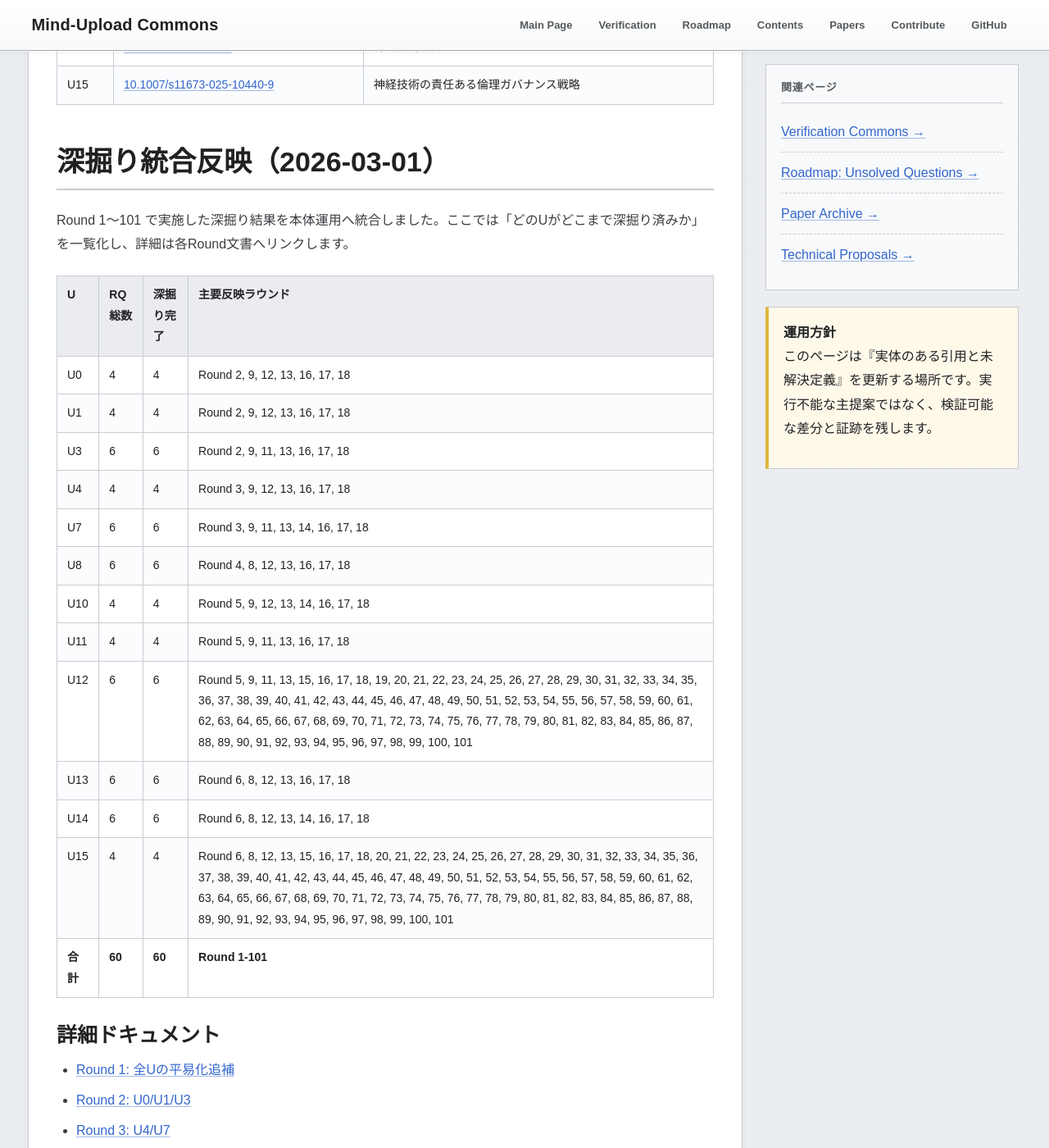
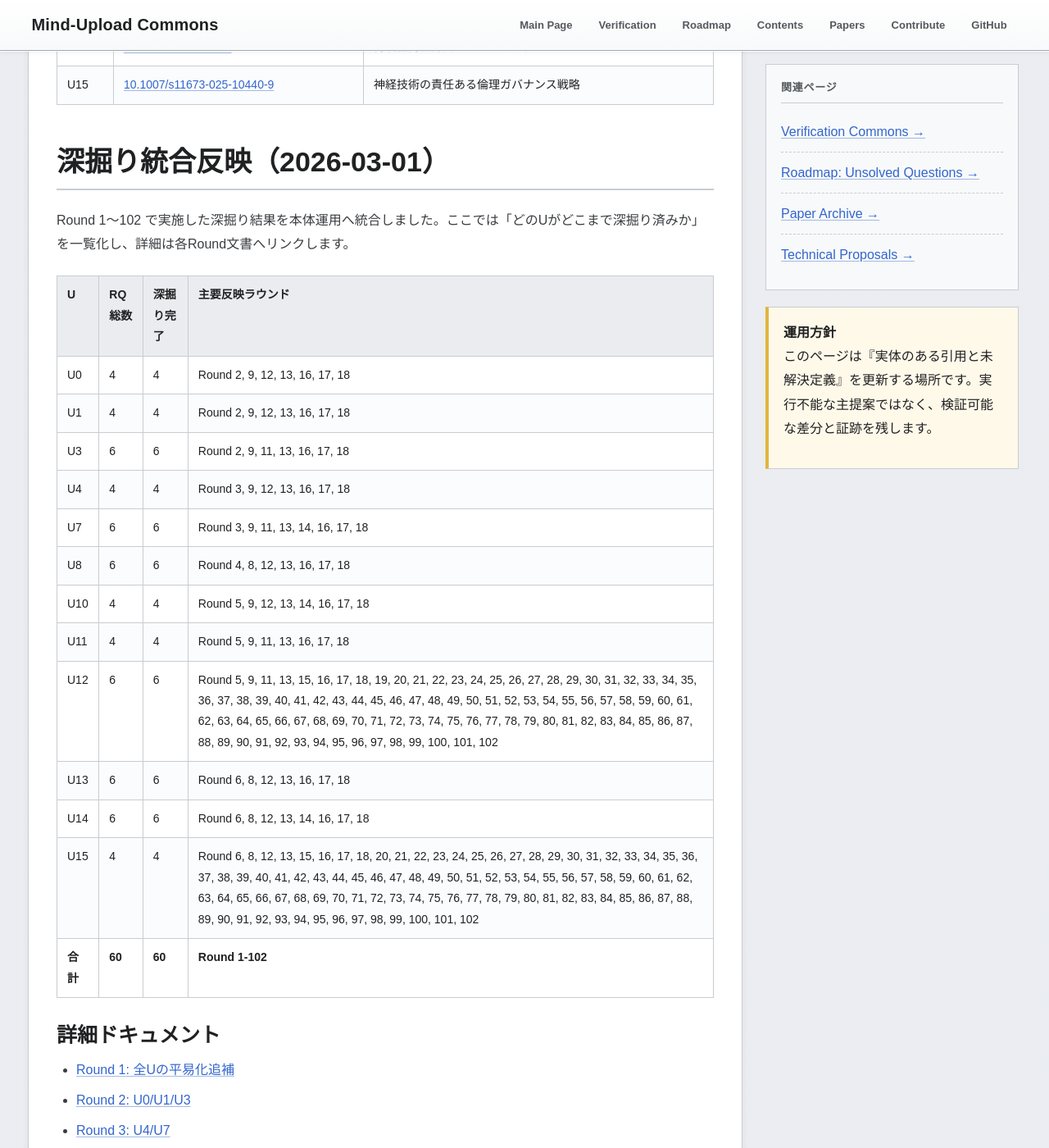
Before and after one commit to yasufumi-nakata/eegflow, a Jekyll site: the page built from research_harvest_50.md, in a window 1280 px wide and 1400 px high, scrolled down 6243 px. Shown: the whole window at 82% size. Built offline with Jekyll 4.4.1, drawn with Linux system fonts in a browser that asks for light colours; some of the changed text lies outside the part shown.

Commit message:
Add Round 102 follow-up reconnect reevaluation outcome ledger and reconnect gate

```diff
--- a/research_harvest_50.md
+++ b/research_harvest_50.md
@@ -156,7 +156,7 @@
 <section class="section" id="deepening-integration-20260301">
 <h2 class="section-title">深掘り統合反映（2026-03-01）</h2>
 <p>
-Round 1〜101 で実施した深掘り結果を本体運用へ統合しました。ここでは「どのUがどこまで深掘り済みか」を一覧化し、詳細は各Round文書へリンクします。
+Round 1〜102 で実施した深掘り結果を本体運用へ統合しました。ここでは「どのUがどこまで深掘り済みか」を一覧化し、詳細は各Round文書へリンクします。
 </p>
 <table class="data-table">
 <thead><tr><th>U</th><th>RQ総数</th><th>深掘り完了</th><th>主要反映ラウンド</th></tr></thead><tbody>
@@ -168,11 +168,11 @@
 <tr><td>U8</td><td>6</td><td>6</td><td>Round 4, 8, 12, 13, 16, 17, 18</td></tr>
 <tr><td>U10</td><td>4</td><td>4</td><td>Round 5, 9, 12, 13, 14, 16, 17, 18</td></tr>
 <tr><td>U11</td><td>4</td><td>4</td><td>Round 5, 9, 11, 13, 16, 17, 18</td></tr>
-<tr><td>U12</td><td>6</td><td>6</td><td>Round 5, 9, 11, 13, 15, 16, 17, 18, 19, 20, 21, 22, 23, 24, 25, 26, 27, 28, 29, 30, 31, 32, 33, 34, 35, 36, 37, 38, 39, 40, 41, 42, 43, 44, 45, 46, 47, 48, 49, 50, 51, 52, 53, 54, 55, 56, 57, 58, 59, 60, 61, 62, 63, 64, 65, 66, 67, 68, 69, 70, 71, 72, 73, 74, 75, 76, 77, 78, 79, 80, 81, 82, 83, 84, 85, 86, 87, 88, 89, 90, 91, 92, 93, 94, 95, 96, 97, 98, 99, 100, 101</td></tr>
+<tr><td>U12</td><td>6</td><td>6</td><td>Round 5, 9, 11, 13, 15, 16, 17, 18, 19, 20, 21, 22, 23, 24, 25, 26, 27, 28, 29, 30, 31, 32, 33, 34, 35, 36, 37, 38, 39, 40, 41, 42, 43, 44, 45, 46, 47, 48, 49, 50, 51, 52, 53, 54, 55, 56, 57, 58, 59, 60, 61, 62, 63, 64, 65, 66, 67, 68, 69, 70, 71, 72, 73, 74, 75, 76, 77, 78, 79, 80, 81, 82, 83, 84, 85, 86, 87, 88, 89, 90, 91, 92, 93, 94, 95, 96, 97, 98, 99, 100, 101, 102</td></tr>
 <tr><td>U13</td><td>6</td><td>6</td><td>Round 6, 8, 12, 13, 16, 17, 18</td></tr>
 <tr><td>U14</td><td>6</td><td>6</td><td>Round 6, 8, 12, 13, 14, 16, 17, 18</td></tr>
-<tr><td>U15</td><td>4</td><td>4</td><td>Round 6, 8, 12, 13, 15, 16, 17, 18, 20, 21, 22, 23, 24, 25, 26, 27, 28, 29, 30, 31, 32, 33, 34, 35, 36, 37, 38, 39, 40, 41, 42, 43, 44, 45, 46, 47, 48, 49, 50, 51, 52, 53, 54, 55, 56, 57, 58, 59, 60, 61, 62, 63, 64, 65, 66, 67, 68, 69, 70, 71, 72, 73, 74, 75, 76, 77, 78, 79, 80, 81, 82, 83, 84, 85, 86, 87, 88, 89, 90, 91, 92, 93, 94, 95, 96, 97, 98, 99, 100, 101</td></tr>
-<tr><td><strong>合計</strong></td><td><strong>60</strong></td><td><strong>60</strong></td><td><strong>Round 1-101</strong></td></tr>
+<tr><td>U15</td><td>4</td><td>4</td><td>Round 6, 8, 12, 13, 15, 16, 17, 18, 20, 21, 22, 23, 24, 25, 26, 27, 28, 29, 30, 31, 32, 33, 34, 35, 36, 37, 38, 39, 40, 41, 42, 43, 44, 45, 46, 47, 48, 49, 50, 51, 52, 53, 54, 55, 56, 57, 58, 59, 60, 61, 62, 63, 64, 65, 66, 67, 68, 69, 70, 71, 72, 73, 74, 75, 76, 77, 78, 79, 80, 81, 82, 83, 84, 85, 86, 87, 88, 89, 90, 91, 92, 93, 94, 95, 96, 97, 98, 99, 100, 101, 102</td></tr>
+<tr><td><strong>合計</strong></td><td><strong>60</strong></td><td><strong>60</strong></td><td><strong>Round 1-102</strong></td></tr>
 </tbody></table>
 
 <h3>詳細ドキュメント</h3>
@@ -278,6 +278,7 @@
 <li><a href="research_deepening_round99_2026-03-01.html">Round 99: フォローアップ再接続フォローアップ再評価フォローアップ再接続結果台帳とフォローアップ再接続フォローアップ監視再同期フォローアップ維持ゲート固定</a></li>
 <li><a href="research_deepening_round100_2026-03-01.html">Round 100: フォローアップ再接続フォローアップ再評価フォローアップ安定化確認台帳とフォローアップ再接続フォローアップ再接続フォローアップ再監視ゲート固定</a></li>
 <li><a href="research_deepening_round101_2026-03-01.html">Round 101: フォローアップ再接続フォローアップ再接続フォローアップ再監視実行台帳とフォローアップ再接続フォローアップ再接続フォローアップ再評価ゲート固定</a></li>
+<li><a href="research_deepening_round102_2026-03-01.html">Round 102: フォローアップ再接続フォローアップ再接続フォローアップ再評価結果台帳とフォローアップ再接続フォローアップ再接続フォローアップ監視再同期再接続ゲート固定</a></li>
 </ul>
 
 <h3>整合性監査（証跡）</h3>
@@ -885,6 +886,12 @@
 <a href="automation/rq_regulation_reentry_followup_reconnect_followup_reconnect_followup_reevaluation_gate_round101_2026-03-01.csv" target="_blank">rq_regulation_reentry_followup_reconnect_followup_reconnect_followup_reevaluation_gate_round101_2026-03-01.csv</a>（問い別フォローアップ再接続フォローアップ再接続フォローアップ再評価ゲート）
 に記録しています。
 </p>
+<p class="small">
+Round 102 のフォローアップ再接続フォローアップ再接続フォローアップ再評価結果台帳とフォローアップ再接続フォローアップ再接続フォローアップ監視再同期再接続ゲート固定は
+<a href="automation/rq_regulation_reentry_followup_reconnect_followup_reconnect_followup_reevaluation_outcome_ledger_round102_2026-03-01.csv" target="_blank">rq_regulation_reentry_followup_reconnect_followup_reconnect_followup_reevaluation_outcome_ledger_round102_2026-03-01.csv</a>（問い別フォローアップ再接続フォローアップ再接続フォローアップ再評価結果台帳）と
+<a href="automation/rq_regulation_reentry_followup_reconnect_followup_reconnect_followup_watch_resync_reconnect_gate_round102_2026-03-01.csv" target="_blank">rq_regulation_reentry_followup_reconnect_followup_reconnect_followup_watch_resync_reconnect_gate_round102_2026-03-01.csv</a>（問い別フォローアップ再接続フォローアップ再接続フォローアップ監視再同期再接続ゲート）
+に記録しています。
+</p>
 </section>
 
 <section class="section" id="u0">
```
Also changed, not shown: automation/rq_regulation_reentry_followup_reconnect_followup_reconnect_followup_reevaluation_outcome_ledger_round102_2026-03-01.csv (added, +11 -0 lines), automation/rq_regulation_reentry_followup_reconnect_followup_reconnect_followup_watch_resync_reconnect_gate_round102_2026-03-01.csv (added, +11 -0 lines), research_deepening_continue_guide_2026-03-01.md (+6 -2 lines), research_deepening_round102_2026-03-01.md (added, +64 -0 lines).
